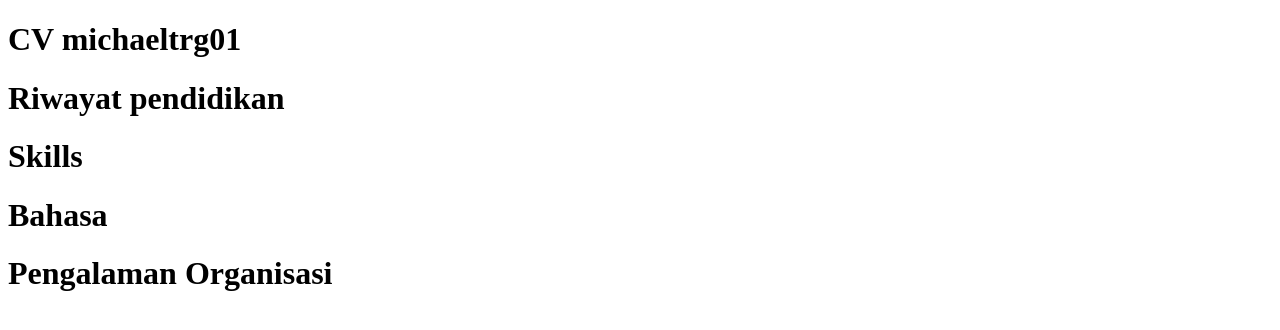
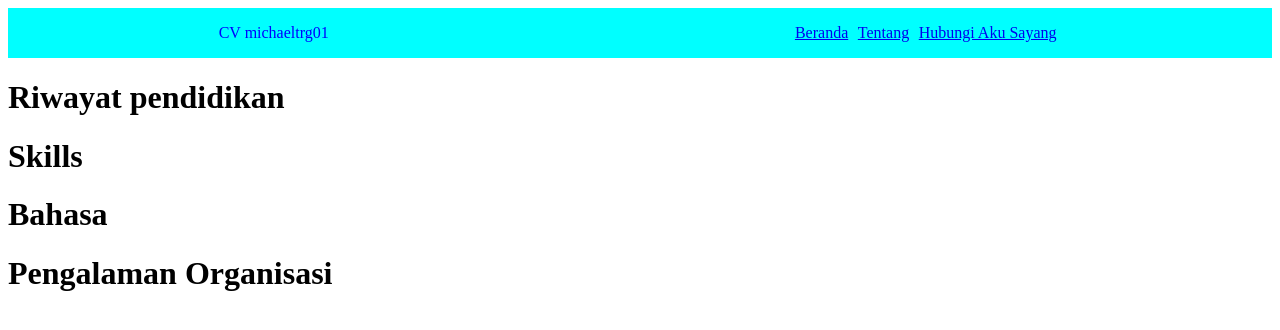
Before and after one commit to michaeltrg01/michaeltrg01.github.io, a plain HTML site: page index.html in a window 1280 px wide. Drawn offline with Linux system fonts and the light colour scheme.

Commit message:
Add files via upload

```diff
--- a/index.html
+++ b/index.html
@@ -8,7 +8,14 @@
 </head>
 <body>
     <header>
-        <h1>CV michaeltrg01</h1>
+        <nav>
+            <div class="logo">CV michaeltrg01</div>
+            <ul>
+                <li><a href="#">Beranda</a></li>
+                <li><a href="#">Tentang</a></li>
+                <li><a href="#">Hubungi Aku Sayang</a></li>
+            </ul>
+        </nav>
     </header>
     <main>
         <h1>Riwayat pendidikan</h1>
--- a/style.css
+++ b/style.css
@@ -0,0 +1,27 @@
+nav {
+    display: flex;
+    flex-direction: row;
+    background-color: aqua;
+    color: blue;
+    justify-content: space-around;
+    align-items: center;
+}
+nav ul{
+    display: flex;
+    flex-direction: row;
+    list-style: none;
+}
+nav a{
+    margin-left: 0.3rem;
+    margin-right: 0.3rem;
+}
+nav a :hover{
+    color: brown;
+    text-decoration: underline;
+
+
+}
+nav.logo{
+    font-weight: bold;
+    font-size: 1.5rem;
+}
```
